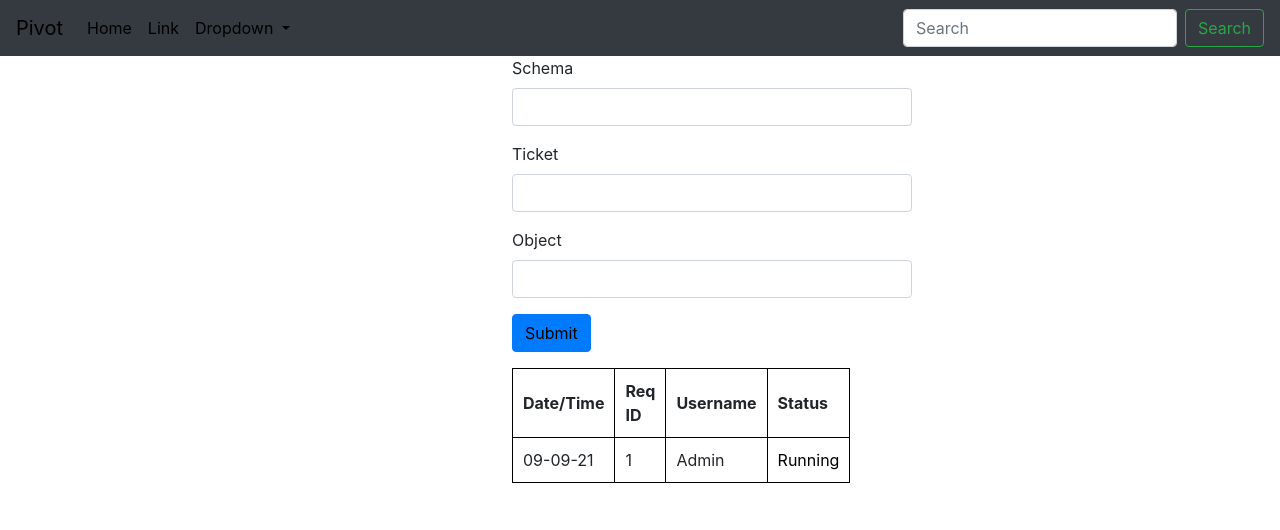
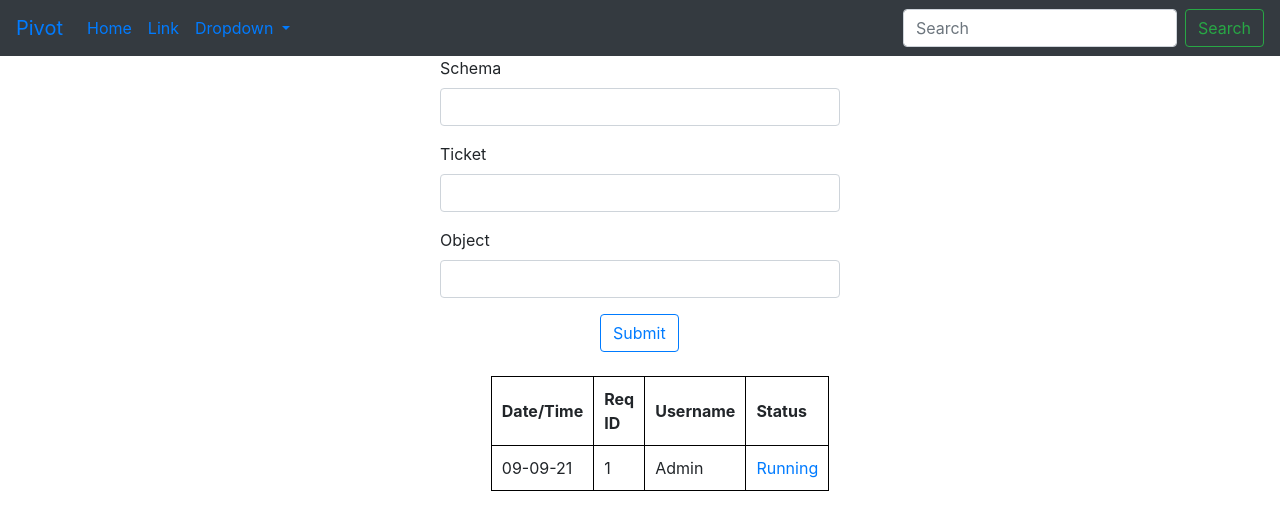
Before and after one commit to Aditya-Shekhar-21/LINProject, a Flask app: page / in a window 1280 px wide. Shown: the top 530 px of the page. Run offline with Flask 2, Linux system fonts and the light colour scheme; some libraries are stand-ins or nearby versions.

Commit message:
Some changes in css

```diff
--- a/pivot/templates/base.html
+++ b/pivot/templates/base.html
@@ -9,21 +9,19 @@
 
   </head>
    <style>
-     .form-col{
-       margin-left: 40%;
-     }
      .center{
        margin-left: 40%;
      }
-     a {
-        color: black;
-        text-decoration: none;
-        background-color: transparent;
-        -webkit-text-decoration-skip: objects;
+    .container {
+        height: 100%;
+        display: flex;
+        justify-content: center;
+        align-items: center;
     }
-    a:hover {
-        color: black;
-        text-decoration: underline;
+    .btn-primary {
+    color: #fff;
+    background-color: white !important;
+    border-color: #007bff;
 }
 
    </style>
@@ -64,8 +62,9 @@
 
   </nav>
 
+
+      <div class="container">
         <form>
-    <!-- <div class="row"> -->
           <div class="form-col">
             <div class="form-group">
               <label for="inputEmail4">Schema</label>
@@ -79,67 +78,13 @@
               <label for="inputAddress">Object</label>
               <input type="text" class="form-control" style="width: 400px;">
             </div>
-      <!-- </div> -->
         </div>
-    <!-- </div> -->
         <button type="submit" class="center btn btn-primary"><a href="/output/">Submit</a></button>
         </form>
-  <div>
+      </div>
+      <br>
+  <div class="container">
     {% block body %}
     {% endblock %}</div>
 </body>
 </html>
-
-
-
-<!-- table row and column code -->
-
-
-<!-- <head>
-  <title>HTML Table with a Header, Footer and Body</title>
-  <style>
-      table {
-          width: 300px;
-          border-collapse: collapse;
-      }
-      table, th, td {
-          border: 1px solid black;
-      }
-      th, td {
-          padding: 10px;
-          text-align: left;
-      }
-  </style>
-</head>
-<body>
-
-
-<table>
-  <thead>
-      <tr>
-          <th>Date/Time</th>
-          <th>Req ID</th>
-<th>Username</th>
-<th>Status</th>
-      </tr>
-  </thead>
-  <tbody>
-      <tr>
-        {% for item in data %}
-        <ul>
-
-          <td>{{item.Date}}</td>
-          <td>1</td>
-          <td>{{item.Username}}</td>
-{% endfor %}
-
-
-<td><a href="url">Running</a></td>
-</ul>
-      </tr>
-
-
-  </tbody>
-
-</table>
-</body> -->
--- a/pivot/templates/index.html
+++ b/pivot/templates/index.html
@@ -13,13 +13,9 @@
             padding: 10px;
             text-align: left;
         }
-        .center{
-            margin-left: 40%;
-        }
     </style>
 {% endblock %}
 {% block body %}
-    <div class="center">
         <table>
             <thead>
                 <tr>
@@ -48,7 +44,4 @@
             </tbody>
 
         </table>
-    </div>
-
-
 {% endblock body %}
```
Lines whose indentation alone changed are shown as unchanged.
